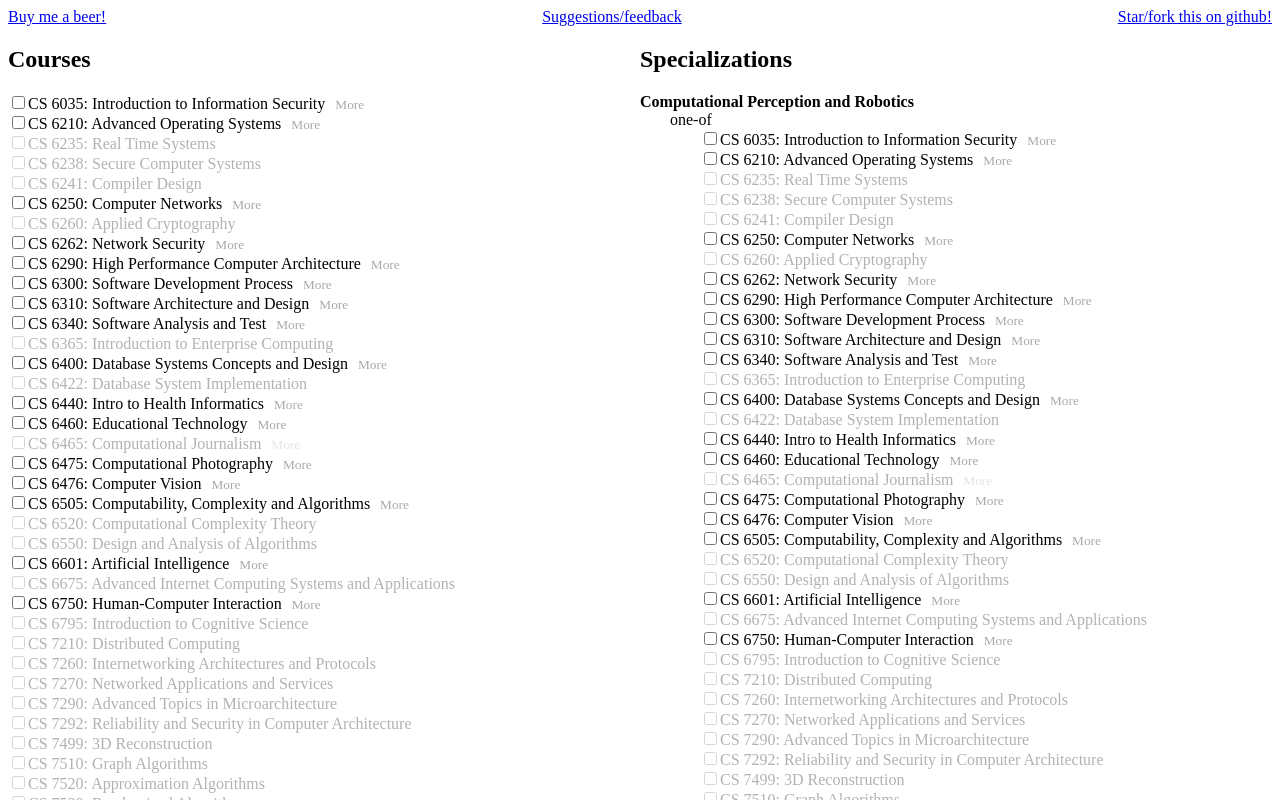
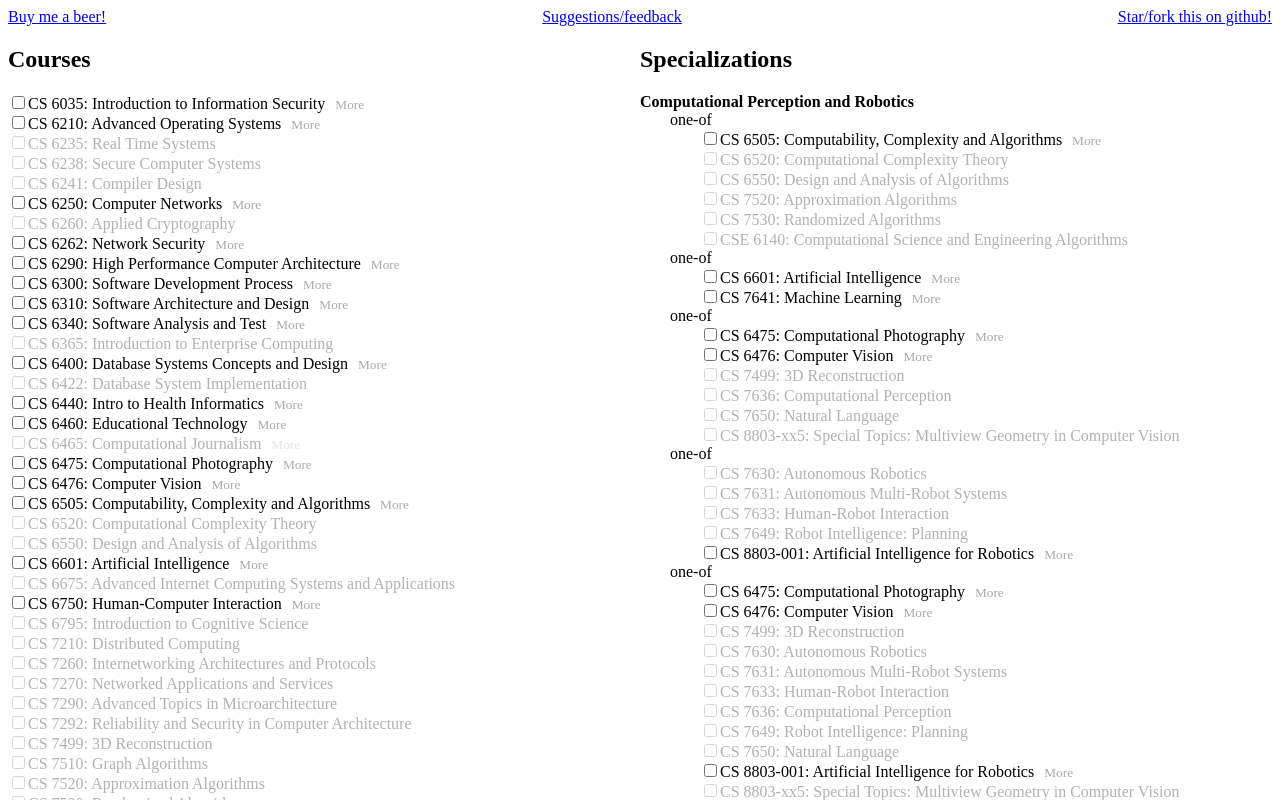
Before and after one commit to jeanbza/git-course-map, a React app: page / in a window 1280 px wide. Shown: the top 800 px of the page. Built offline with nearby package versions, Linux system fonts and the light colour scheme.

Commit message:
Finish redux refactor

```diff
--- a/src/components/CoursesApp.js
+++ b/src/components/CoursesApp.js
@@ -30,9 +30,7 @@ class CourseApp extends React.Component {
   specializationList() {
     return specializations
       .sort((a, b) => a.name.localeCompare(b.name))
-      .map(specialization =>
-        <Specialization key={specialization.name}
-                        specialization={specialization}/>)
+      .map(specialization => <Specialization key={specialization.name} specialization={specialization}/>)
   }
 }
 
--- a/src/components/RequiredGroup.js
+++ b/src/components/RequiredGroup.js
@@ -2,11 +2,12 @@ import React from 'react'
 
 import CourseList from '../containers/CourseList'
 
-export default ({type}) => {
+export default ({group}) => {
+  const {id, type} = group
   return (
     <div>
       {type}
-      <div className="inset"><CourseList /></div>
+      <div className="inset"><CourseList groupId={id}/></div>
     </div>
   )
 }
--- a/src/components/Specialization.js
+++ b/src/components/Specialization.js
@@ -4,11 +4,8 @@ import RequiredGroup from './RequiredGroup'
 
 export default ({specialization}) => {
   const {name, required} = specialization
-  const groups = required.map((group, i) =>
-    <RequiredGroup key={i}
-                   type={group.type}
-                   groupCourses={group.courses}/>
-  )
+  const groups = required.map((group, i) => <RequiredGroup key={i}
+                                                           group={group}/>)
 
   return (
     <div>
--- a/src/containers/CourseList.js
+++ b/src/containers/CourseList.js
@@ -2,9 +2,16 @@ import {connect} from 'react-redux'
 import CourseList from '../components/CourseList'
 import {clickCheckbox} from '../actions/actions'
 
-const filteredCourses = (courses, groupName) => {
-  if (groupName) {
-    return []
+import specializations from '../specializations'
+
+const filteredCourses = (courses, groupId) => {
+  if (groupId !== undefined) {
+    const group = specializations
+      .map(s => s.required)
+      .reduce((a, b) => a.concat(b)) // flatten array of arrays
+      .find(r => r.id === groupId)
+
+    return courses.filter(c => group.courses.includes(c.code))
   }
 
   return courses
--- a/src/specializations.js
+++ b/src/specializations.js
@@ -77,6 +77,15 @@ const specializations = [
   }
 ]
 
-export default specializations
+const specializationsDecorator = specializations => {
+  let i = 0
+  specializations.forEach(s => {
+    s.required.forEach(r => {
+      r.id = i
+      i++
+    })
+  })
+  return specializations
+}
 
-// export default specializations.map()
+export default specializationsDecorator(specializations)
```
